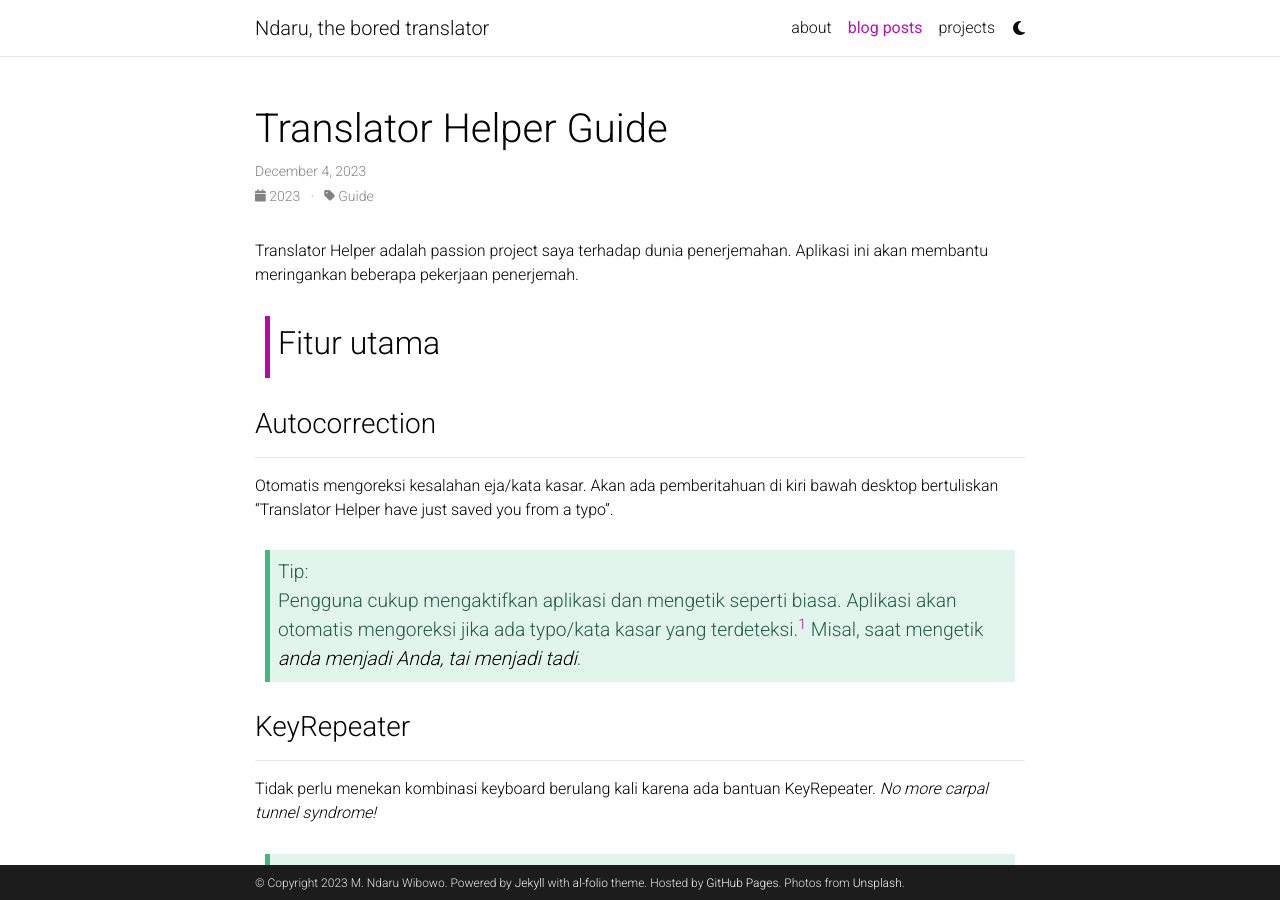
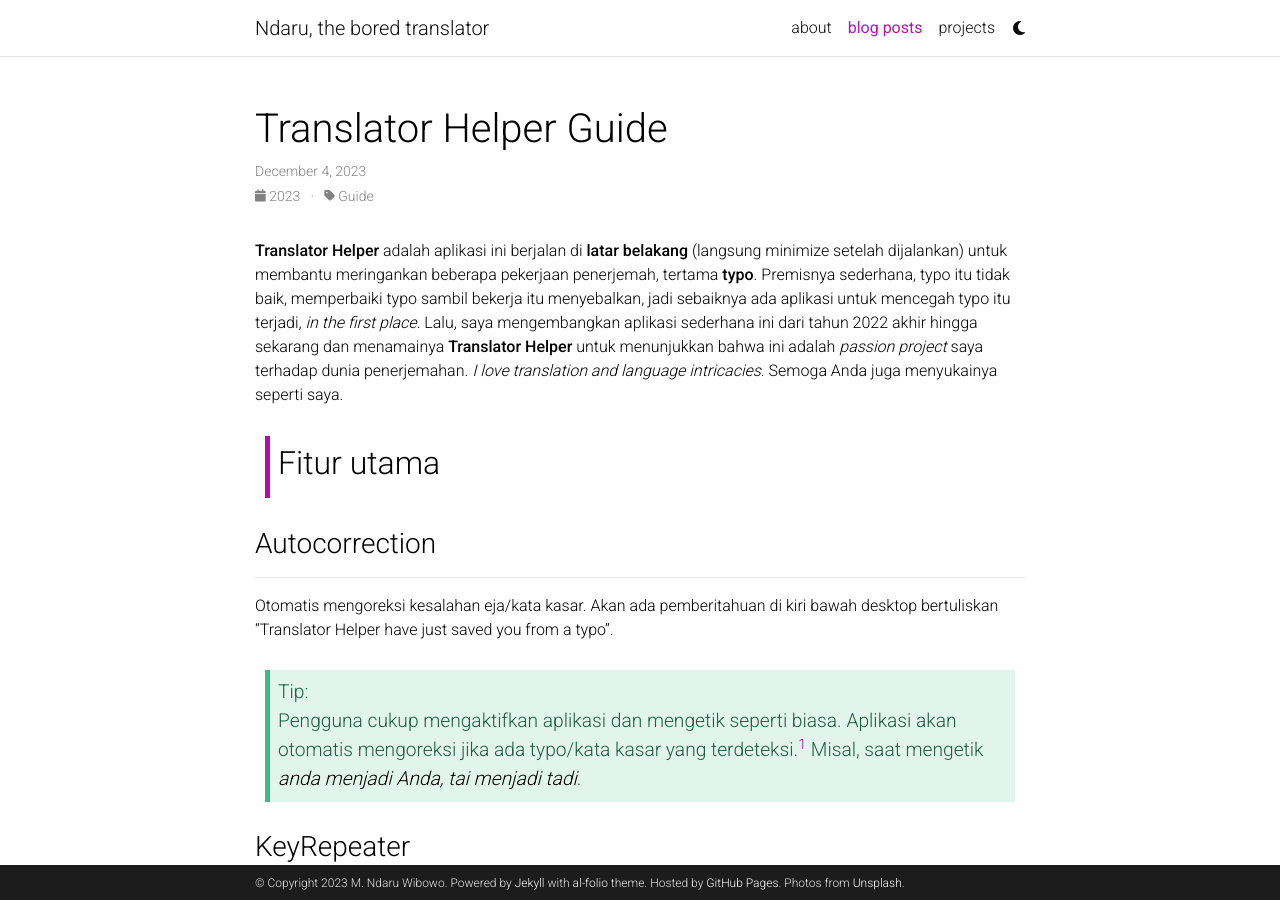
Before and after one commit to ndaruwibowo/ndaruwibowo.github.io, a Jekyll site: the page built from _posts/2023-12-4-translator-helper-help.md, in a window 1280 px wide and 900 px high. Built offline with Jekyll 4.4.1, drawn with Linux system fonts in a browser that asks for light colours; comment, search, counter and statistics services are not loaded; a style sheet for code colours, icons or effects is not loaded.

Commit message:
Update 2023-12-4-translator-helper-help.md

```diff
--- a/_posts/2023-12-4-translator-helper-help.md
+++ b/_posts/2023-12-4-translator-helper-help.md
@@ -7,9 +7,11 @@
 giscus_comments: false
 related_posts: true
 ---
-Translator Helper adalah passion project saya terhadap dunia penerjemahan.
-Aplikasi ini akan membantu meringankan beberapa pekerjaan penerjemah.
-
+**Translator Helper** adalah aplikasi ini berjalan di **latar belakang** (langsung minimize setelah dijalankan) untuk  membantu meringankan beberapa pekerjaan penerjemah, tertama **typo**.
+Premisnya sederhana, typo itu tidak baik, memperbaiki typo sambil bekerja itu menyebalkan, jadi sebaiknya ada aplikasi untuk mencegah typo itu terjadi, _in the first place_.
+Lalu, saya mengembangkan aplikasi sederhana ini dari tahun 2022 akhir hingga sekarang dan menamainya **Translator Helper** untuk menunjukkan bahwa ini adalah _passion project_ saya terhadap dunia penerjemahan.
+_I love translation and language intricacies_.
+Semoga Anda juga menyukainya seperti saya.
 
 > ## Fitur utama
 
```
